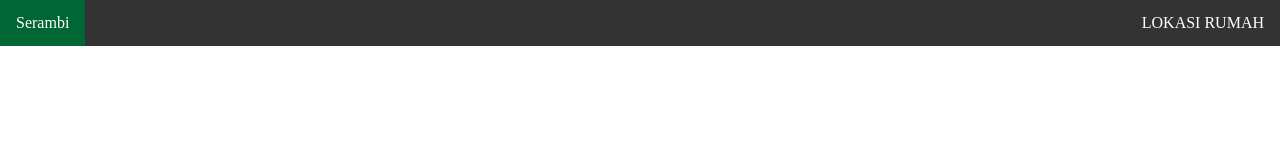
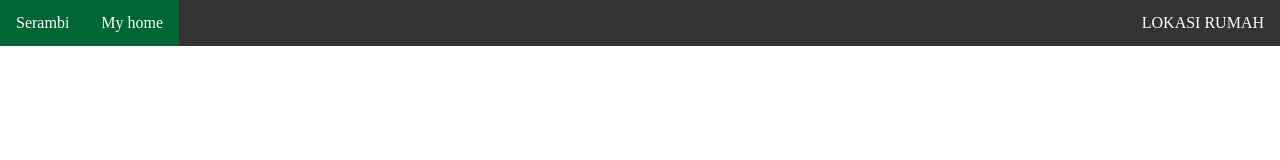
Before and after one commit to L200150131/L200150131.github.io, a plain HTML site: page TUGAS 1.html in a window 1280 px wide. Drawn offline with Linux system fonts and the light colour scheme.

Commit message:
Update TUGAS 1.html

```diff
--- a/TUGAS 1.html
+++ b/TUGAS 1.html
@@ -1,7 +1,7 @@
 <!DOCTYPE html>
 <html>
   <head>
-    <title>Adding Marker</title>
+    <title>My home</title>
     <style>
       ul {
         list-style-type: none;
@@ -45,6 +45,7 @@
   <body>
     <ul>
       <li><a href="index.html">Serambi</a></li>
+      <li><a class="active">My home</a></li>
       <li style="float: right; display: inline-block; color: white;padding: 14px 16px; text-align: center;">
         LOKASI RUMAH
       </li>
```
